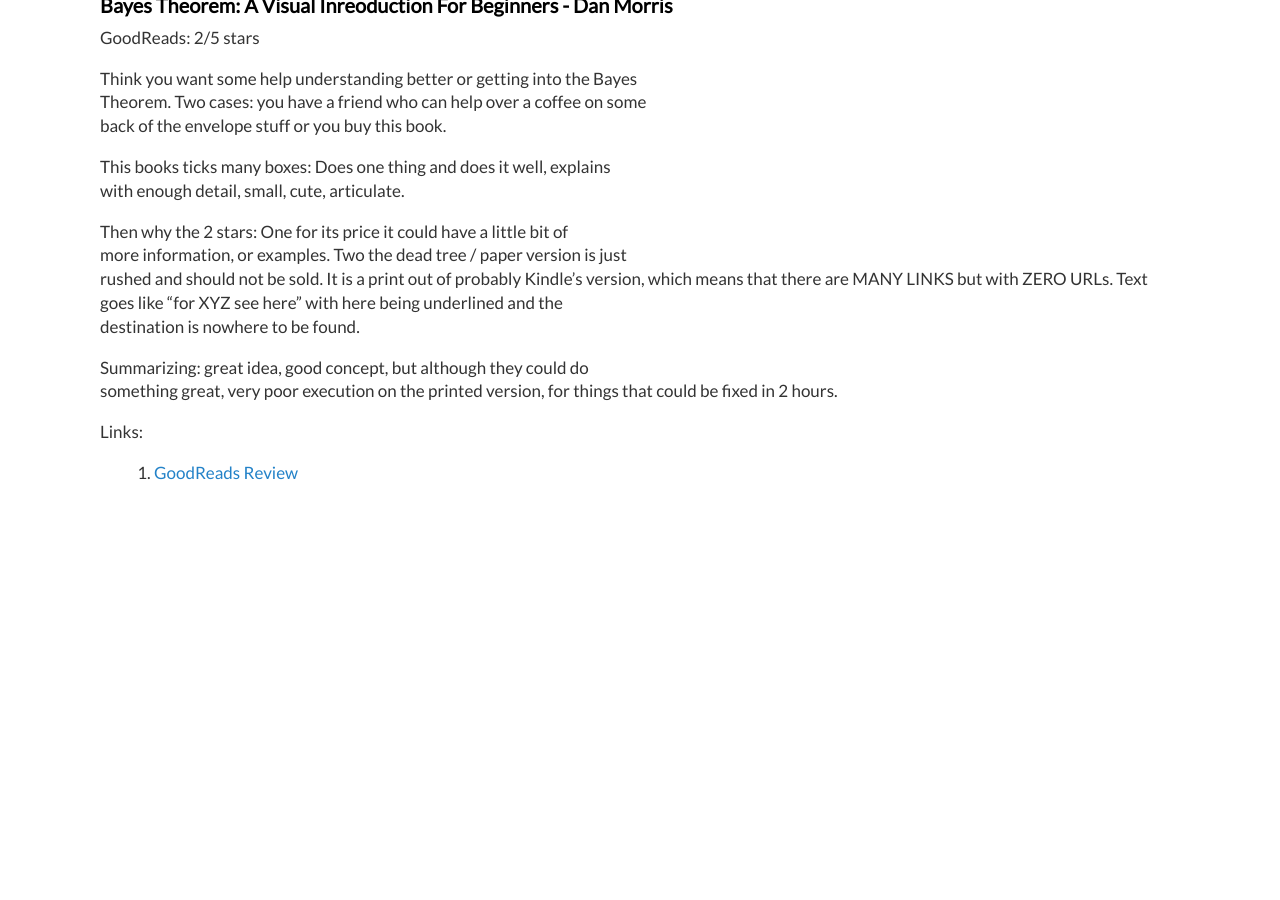
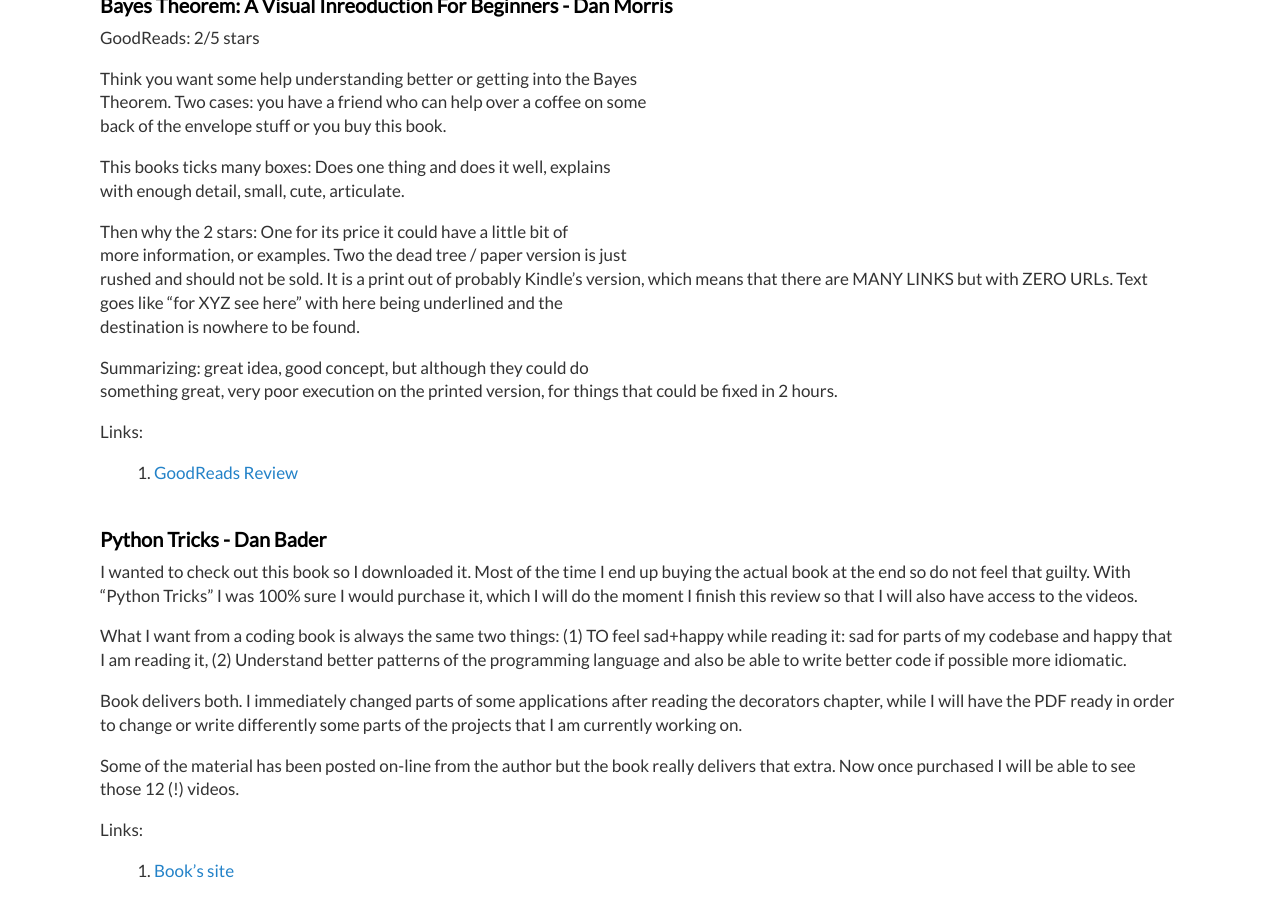
Before and after one commit to dimitrismistriotis/dimitrismistriotis.github.io, a Jekyll site: the page built from _posts/2018-01-21-books_of_2018.md, in a window 1280 px wide and 900 px high, scrolled down 9405 px. Built offline with Jekyll 4.4.1, drawn with Linux system fonts in a browser that asks for light colours; before the commit the page ends 9907 px from its top, so only the background shows below that.

Commit message:
Python Tricks

```diff
--- a/_posts/2018-01-21-books_of_2018.md
+++ b/_posts/2018-01-21-books_of_2018.md
@@ -555,3 +555,28 @@
 Links:
 
 1.  [GoodReads Review](https://www.goodreads.com/review/show/2628536380)
+
+## Python Tricks - Dan Bader
+
+I wanted to check out this book so I downloaded it. Most of the time I end up
+buying the actual book at the end so do not feel that guilty. With "Python
+Tricks" I was 100% sure I would purchase it, which I will do the moment I
+finish this review so that I will also have access to the videos.
+
+What I want from a coding book is always the same two things: (1) TO feel
+sad+happy while reading it: sad for parts of my codebase and happy that I am
+reading it, (2) Understand better patterns of the programming language and
+also be able to write better code if possible more idiomatic.
+
+Book delivers both. I immediately changed parts of some applications after
+reading the decorators chapter, while I will have the PDF ready in order to
+change or write differently some parts of the projects that I am currently
+working on.
+
+Some of the material has been posted on-line from the author but the book
+really delivers that extra. Now once purchased I will be able to see those
+12 (!) videos.
+
+Links:
+
+1.  [Book's site](https://realpython.com/products/python-tricks-book/)
```
